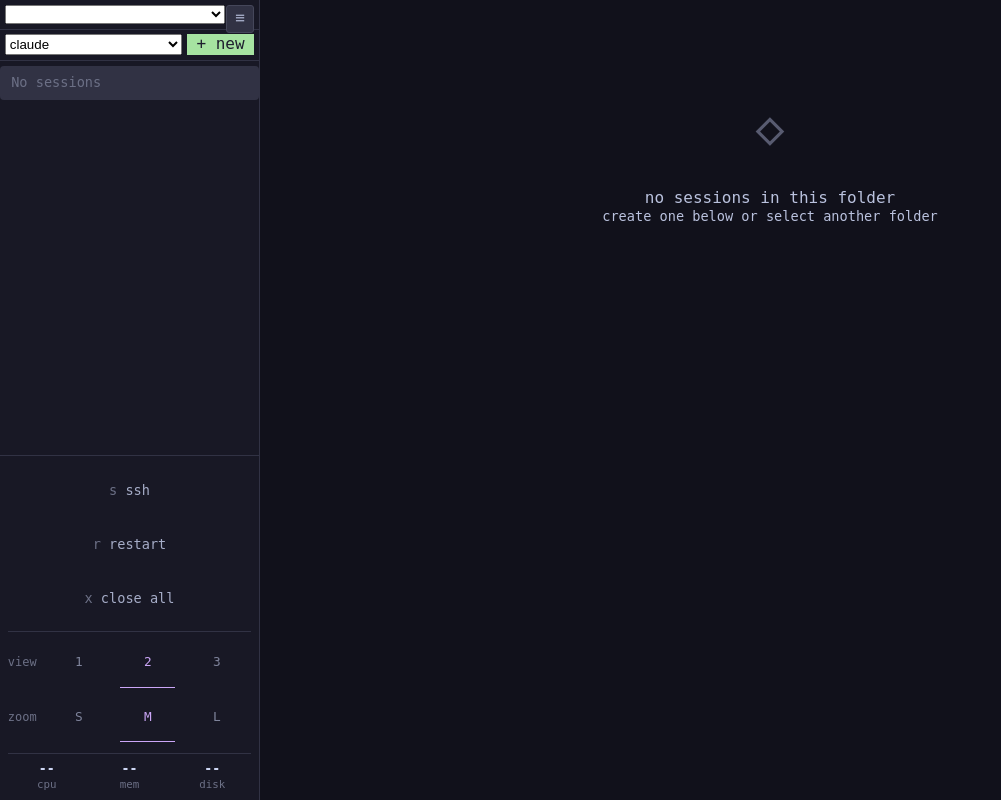
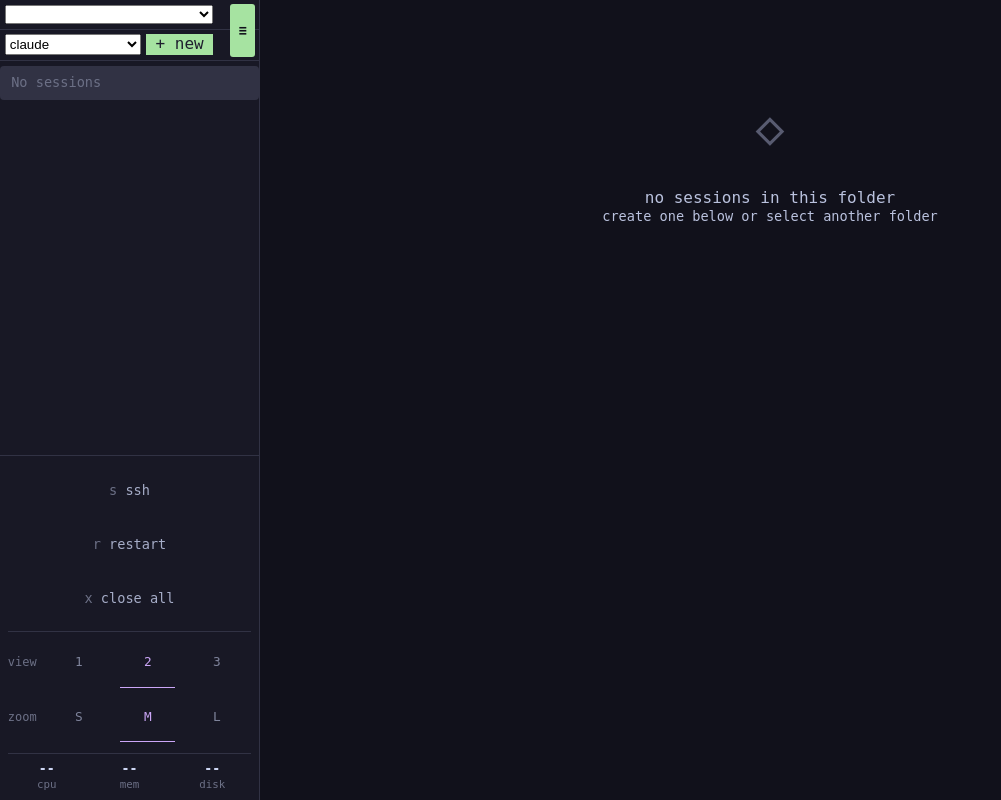
Before and after one commit to chriopter/sandboxer, a Python web app: template sandboxer/templates/index.html in a window 1280 px wide. Shown: the whole page, without its empty margins (0-1001 px from the left). Run offline with Jinja, Linux system fonts and the light colour scheme; the template is opened without the code that fills it, so the values that code supplies are empty.

Commit message:
Fix sidebar toggle and new button layout (add padding for toggle space)
🤖 Generated with [Claude Code](https://claude.com/claude-code)

Co-Authored-By: Claude Opus 4.5 <noreply@anthropic.com>

```diff
--- a/sandboxer/static/style.css
+++ b/sandboxer/static/style.css
@@ -74,7 +74,7 @@ body.sidebar-closed main {
   align-items: center;
   gap: 0.5ch;
   padding: 0.5ch;
-  padding-right: calc(24px + 1ch); /* Space for toggle button */
+  padding-right: calc(36px + 1ch); /* Space for toggle button */
   border-bottom: 1px solid var(--surface0);
 }
 
@@ -88,6 +88,7 @@ body.sidebar-closed main {
   display: flex;
   gap: 0.5ch;
   padding: 0.5ch;
+  padding-right: calc(36px + 1ch); /* Match header padding for toggle */
   border-bottom: 1px solid var(--surface0);
 }
 
@@ -168,26 +169,24 @@ body.sidebar-closed main {
   position: absolute;
   top: 0.5ch;
   right: 0.5ch;
-  width: 28px;
-  height: 28px;
-  background: var(--surface0) !important;
-  color: var(--subtext0) !important;
-  border: 1px solid var(--surface1) !important;
+  background: var(--green) !important;
+  color: var(--crust) !important;
+  border: none !important;
   border-radius: 3px;
   cursor: pointer;
   display: flex;
   align-items: center;
   justify-content: center;
-  padding: 0 !important;
-  transition: background 0.15s, color 0.15s;
+  padding: 0.25em 0.6em !important;
+  transition: filter 0.15s;
   flex-shrink: 0;
   z-index: 10;
-  font-size: 1em;
+  font-size: 0.85em;
+  font-weight: 600;
 }
 
 .sidebar-toggle:hover {
-  background: var(--surface1) !important;
-  color: var(--text) !important;
+  filter: brightness(1.1);
 }
 
 .sidebar-actions {
```
